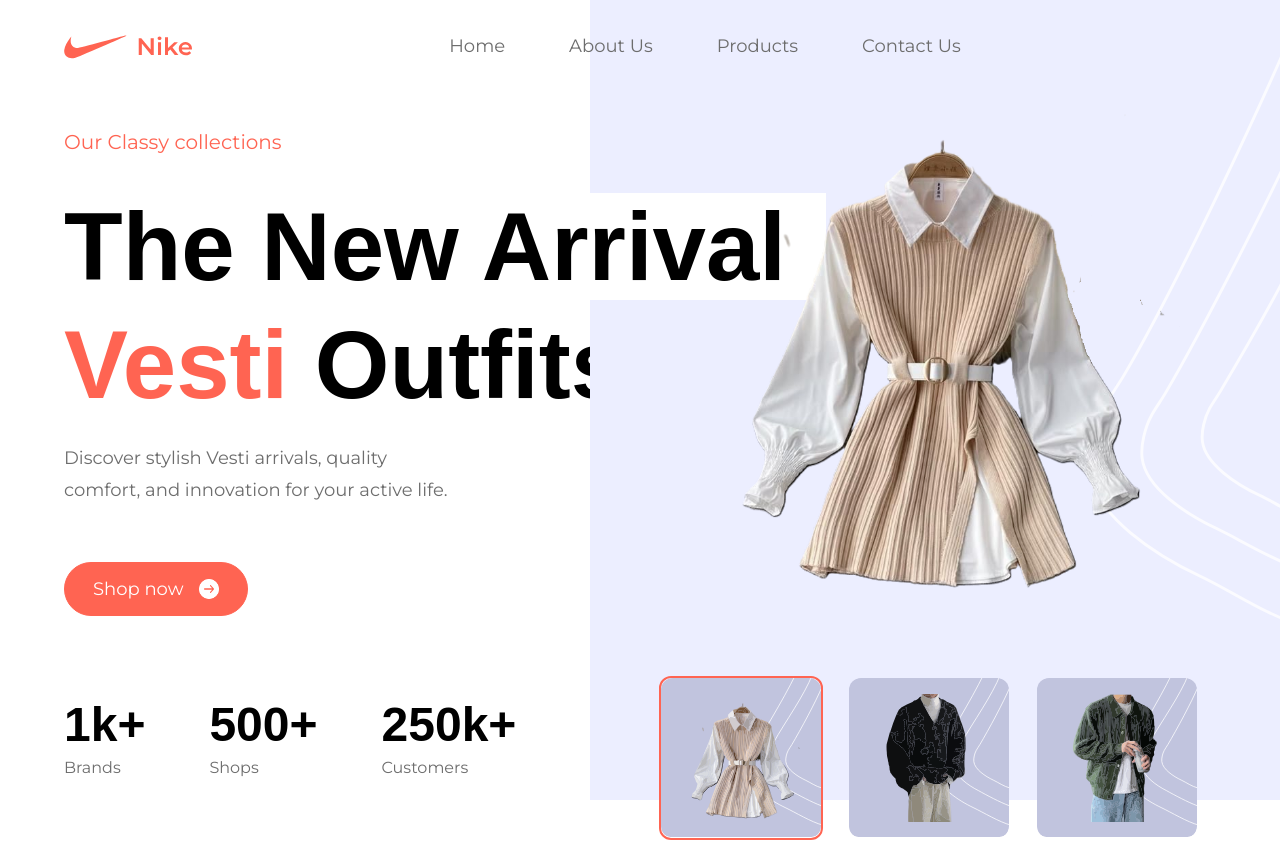
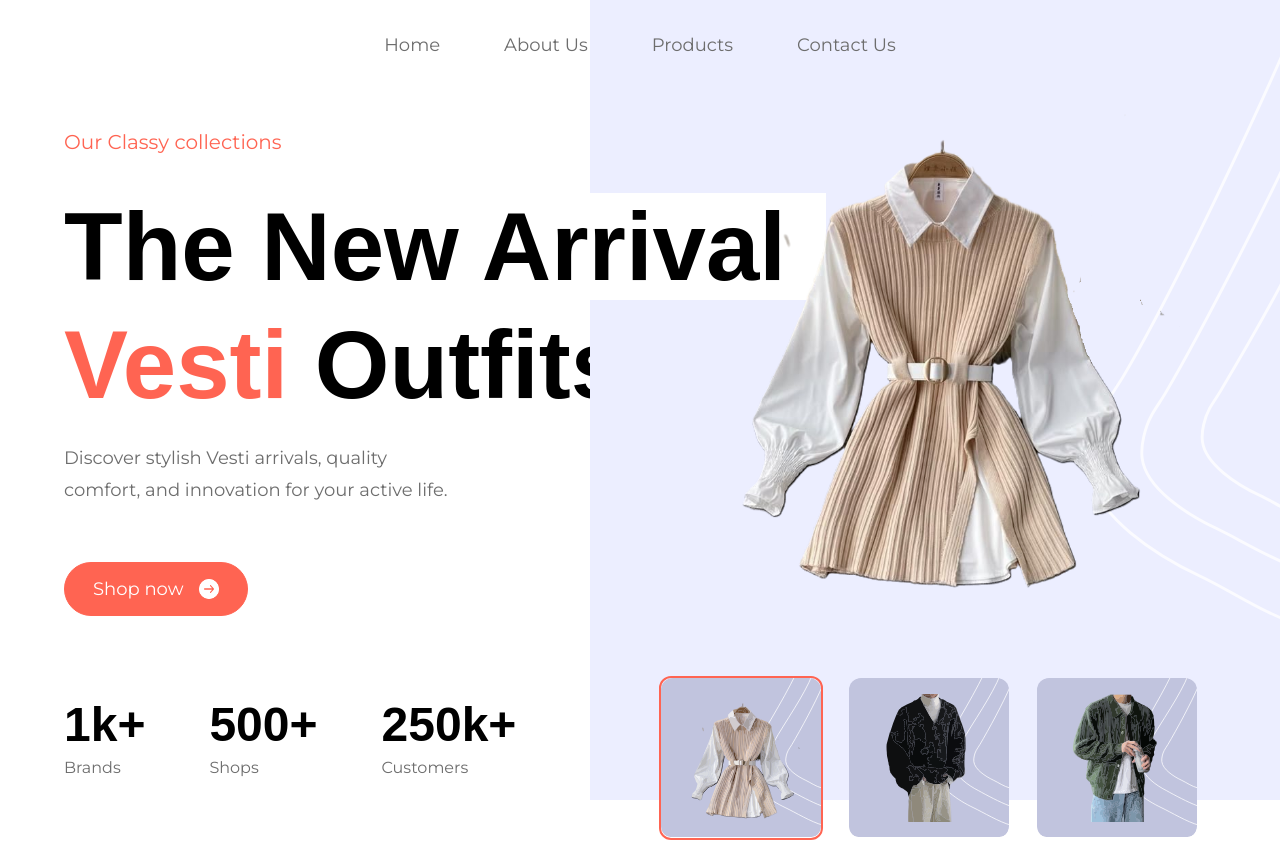
Before and after one commit to Sachin7717/Nike, a React (Vite) app: page / in a window 1280 px wide. Shown: the top 842 px of the page. Built offline with nearby package versions, Linux system fonts and the light colour scheme; a web font is replaced by a local one.

Commit message:
changed name to vesti

```diff
--- a/index.html
+++ b/index.html
@@ -4,7 +4,7 @@
     <meta charset="UTF-8" />
     <link rel="icon" type="image" href="/favicon.ico" />
     <meta name="viewport" content="width=device-width, initial-scale=1.0" />
-    <title>NIKE</title>
+    <title>VESTI</title>
   </head>
   <body>
     <div id="root"></div>
--- a/src/components/Nav.jsx
+++ b/src/components/Nav.jsx
@@ -6,9 +6,9 @@ const Nav = () => {
   return (
     <header className='padding-x py-8 absolute z-10 w-full'>
         <nav className='flex justify-center items-center  max-container '>
-            <a href="/">
+            {/* <a href="/">
             <img src={headerLogo} alt="Logo"  width={130} height={30} />
-            </a>
+            </a> */}
 
             <ul className='flex-1 flex justify-center items-center gap-16 max-lg:hidden'>
                 {navLinks.map((item) =>(
```
